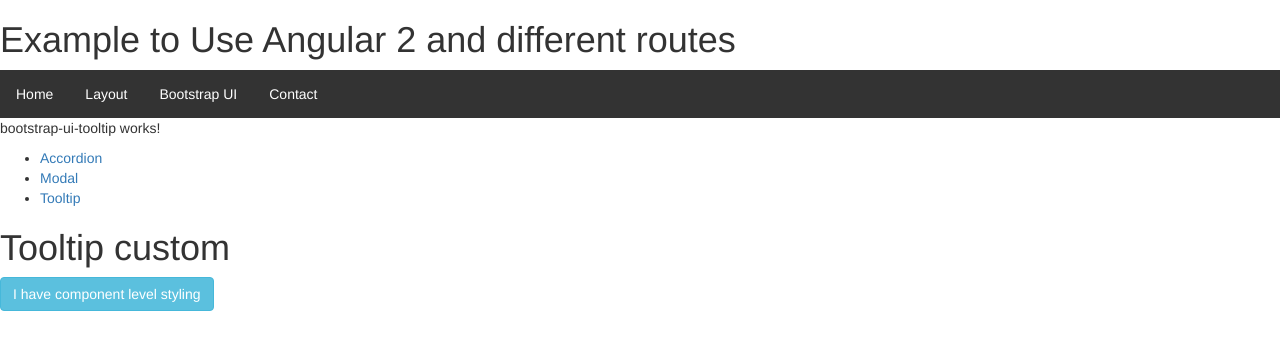
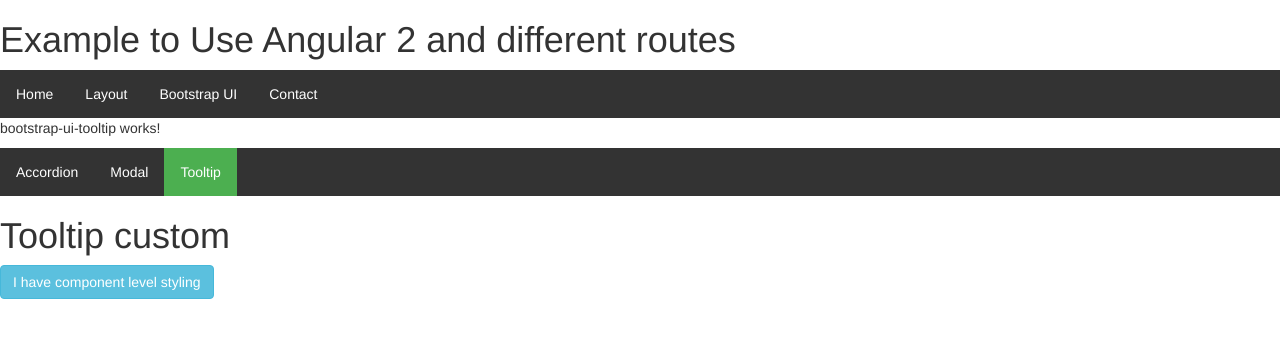
Before and after one commit to mugan86/angular2-routing-example, an Angular app: page /bootstrap-ui.tooltip in a window 1280 px wide. Shown: the top 350 px of the page. Built offline with nearby package versions, Linux system fonts and the light colour scheme; what ng2-bootstrap would draw is missing.

Commit message:
Add global styles

```diff
--- a/src/styles.css
+++ b/src/styles.css
@@ -1 +1,28 @@
 /* You can add global styles to this file, and also import other style files */
+ul {
+    list-style-type: none;
+    margin: 0;
+    padding: 0;
+    overflow: hidden;
+    background-color: #333;
+}
+
+li {
+    float: left;
+}
+
+li a {
+    display: block;
+    color: white;
+    text-align: center;
+    padding: 14px 16px;
+    text-decoration: none;
+}
+
+.active {
+    background-color: #4CAF50;
+}
+
+li a:hover {
+    background-color: #111;
+}
```
